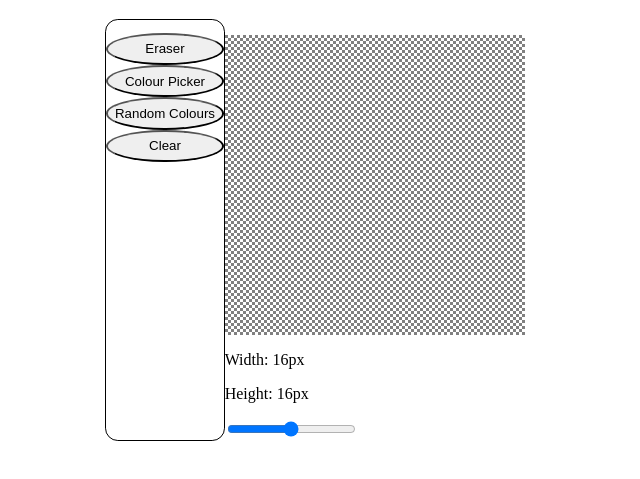
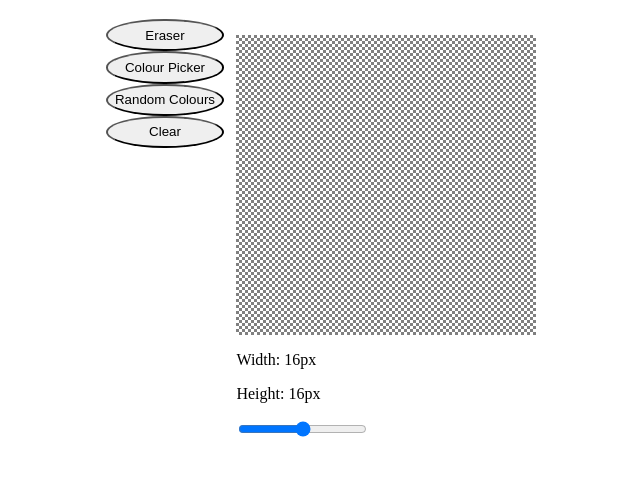
Before and after one commit to Unomars4/etch_a_sketch, a plain HTML site: page index.html in a window 1280 px wide. Shown: the part 61-540 px from the top of the page, without its empty margins (325-965 px from the left). Drawn offline with Linux system fonts and the light colour scheme.

```diff
--- a/styles/styles.css
+++ b/styles/styles.css
@@ -8,6 +8,10 @@
 
 main {
     display: flex;
+    justify-content: center;
+}
+
+.grid-section {
     justify-content: center;
 }
 
@@ -25,9 +29,7 @@
 }
 
 .controls {
-    border: solid 1px black;
-    border-radius: 0.8em;
-    padding: 0.8em 0;
+    padding: 0 0.8em;
     display: flex;
     flex-direction: column;
 }
```
Also changed, not shown: 1 other file.
